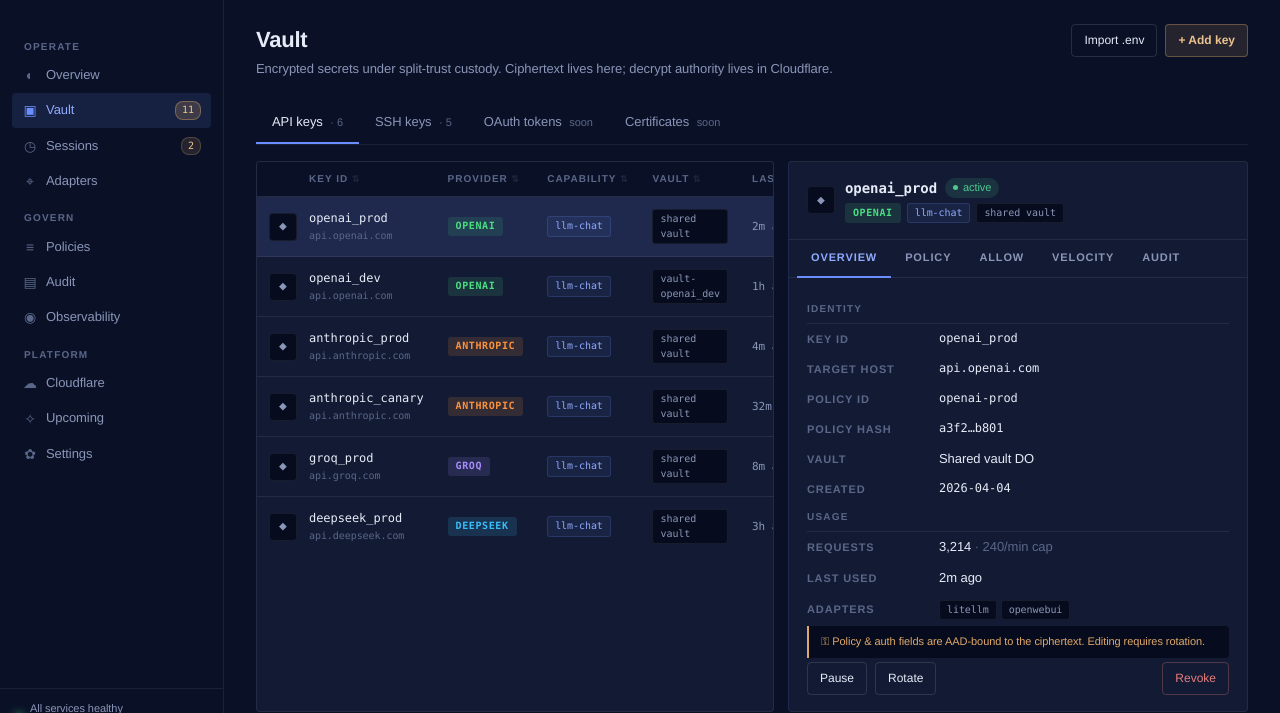
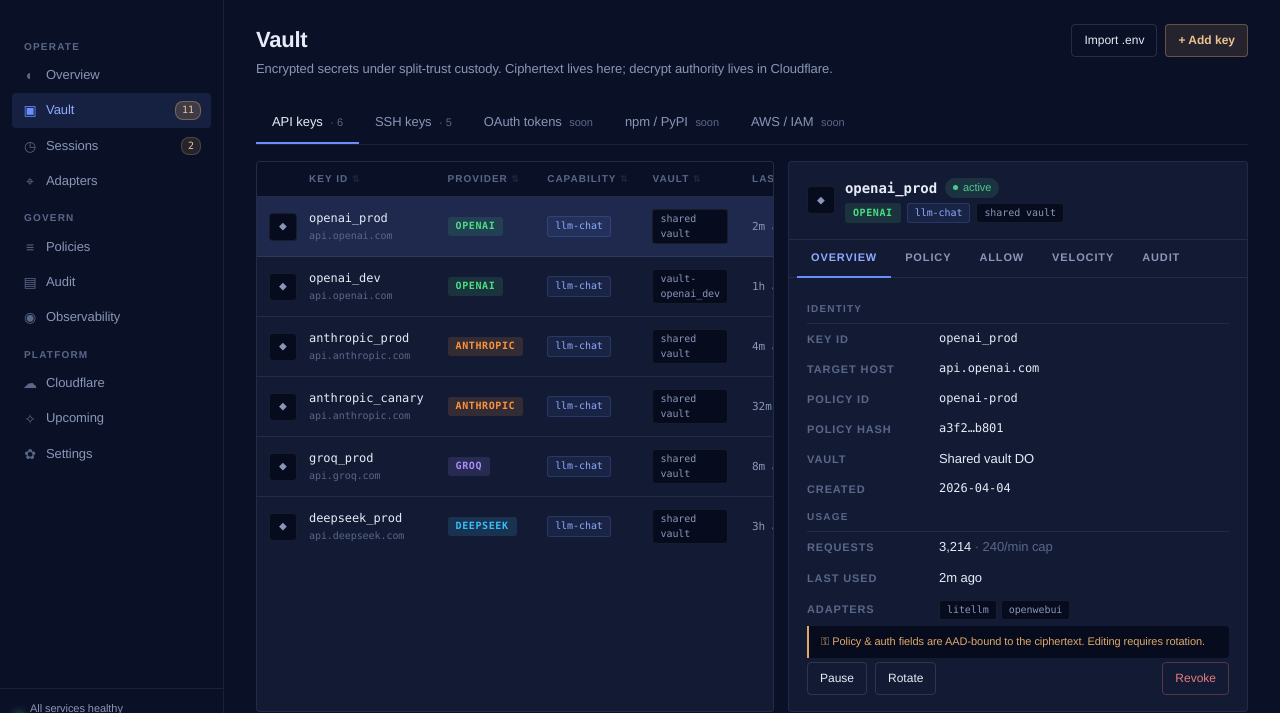
Before and after one commit to polysemic/Subumbra, a Flask app: page /vault in a window 1280 px wide. Shown: the part 56-769 px from the top of the page. Run offline with Flask 3, Linux system fonts and the light colour scheme; data that the repository does not hold is empty; parts of the project's set-up code (start-up, migrations or seed data) failed here and were passed over; some libraries are stand-ins or nearby versions.

Commit message:
ui: vault tabs update + filter internal adapters
Replace Certificates tab with npm/PyPI and AWS/IAM coming-soon tabs on both
vault pages. Filter subumbra-ui, subumbra-proxy, and subumbra-probe from the
adapters list — they're internal service tokens, not client adapters.

Co-Authored-By: Claude Sonnet 4.6 <noreply@anthropic.com>

```diff
--- a/ui/app.py
+++ b/ui/app.py
@@ -517,9 +517,10 @@ def _build_adapter_rows(adapters_payload: dict | None, raw_keys: list[dict], aud
         if adapter_id and adapter_id not in audit_last_seen:
             audit_last_seen[adapter_id] = _fmt_rel(timestamp)
 
+    _internal_ids = {"subumbra-ui", "subumbra-proxy", "subumbra-probe"}
     for adapter in (adapters_payload or {}).get("adapters", []):
         adapter_id = str(adapter.get("adapter_id", "")).strip()
-        if not adapter_id:
+        if not adapter_id or adapter_id in _internal_ids:
             continue
         template = _load_adapter_template(adapter_id)
         allowed_keys = [str(key_id) for key_id in adapter.get("allowed_keys", []) if key_id]
--- a/ui/templates/vault_api.html
+++ b/ui/templates/vault_api.html
@@ -21,7 +21,8 @@
   <a class="tabs__tab is-active" href="/vault">API keys <span class="soon">· {{ keys|length }}</span></a>
   <a class="tabs__tab" href="/vault/ssh">SSH keys <span class="soon">· {{ data.ssh_keys|length }}</span></a>
   <span class="tabs__tab">OAuth tokens <span class="soon">soon</span></span>
-  <span class="tabs__tab">Certificates <span class="soon">soon</span></span>
+  <span class="tabs__tab">npm / PyPI <span class="soon">soon</span></span>
+  <span class="tabs__tab">AWS / IAM <span class="soon">soon</span></span>
 </nav>
 
 {# provider filter chips deferred — not yet wired to live filter logic
--- a/ui/templates/vault_ssh.html
+++ b/ui/templates/vault_ssh.html
@@ -21,7 +21,8 @@
   <a class="tabs__tab" href="/vault">API keys <span class="soon">· {{ data['keys']|length }}</span></a>
   <a class="tabs__tab is-active" href="/vault/ssh">SSH keys <span class="soon">· {{ ssh|length }}</span></a>
   <span class="tabs__tab">OAuth tokens <span class="soon">soon</span></span>
-  <span class="tabs__tab">Certificates <span class="soon">soon</span></span>
+  <span class="tabs__tab">npm / PyPI <span class="soon">soon</span></span>
+  <span class="tabs__tab">AWS / IAM <span class="soon">soon</span></span>
 </nav>
 
 {# ssh filter chips deferred — not yet wired to live filter logic
```
